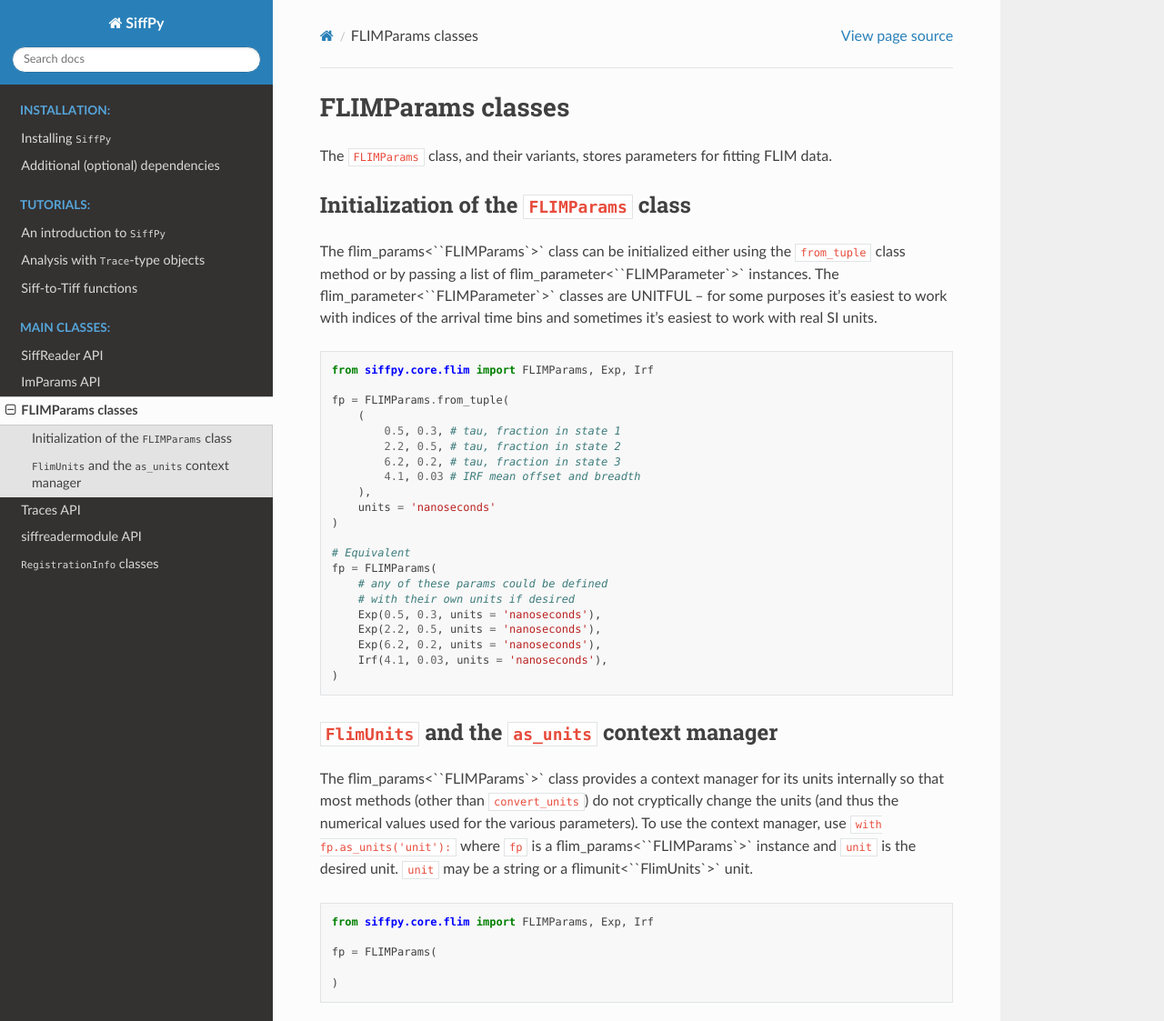
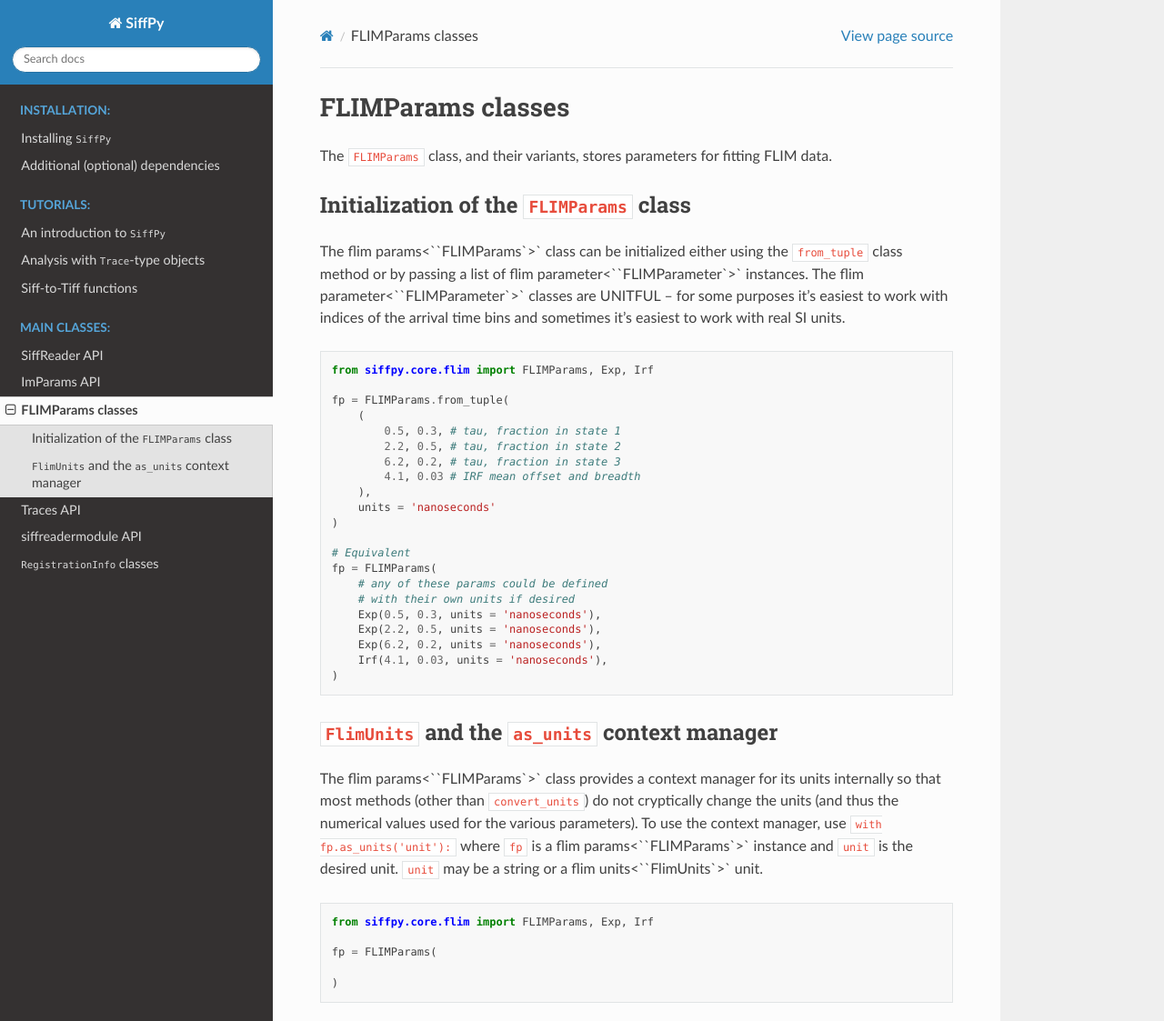
Before and after one commit to MaimonLab/SiffPy, a Sphinx documentation site: the page built from docs/flim_params.rst, in a window 1280 px wide and 1400 px high, cut to the strip 0-1123 px from the top of the window. Shown: the whole strip at 91% size. Built offline with Sphinx 7.4.7 and the Read the Docs theme 2.0.0, drawn with Linux system fonts in a browser that asks for light colours.

Commit message:
A little more formatting?

```diff
--- a/docs/flim_params.rst
+++ b/docs/flim_params.rst
@@ -1,5 +1,5 @@
 FLIMParams classes
-==================
+================================================
 
 The ``FLIMParams`` class, and their variants,
 stores parameters for fitting FLIM data.
@@ -7,10 +7,10 @@
 Initialization of the ``FLIMParams`` class
 -------------------------------------------
 
-The :ref:`flim_params<``FLIMParams``>` class can be initialized
+The :ref:`flim params<``FLIMParams``>` class can be initialized
 either using the ``from_tuple`` class method or by
-passing a list of :ref:`flim_parameter<``FLIMParameter``>` instances.
-The :ref:`flim_parameter<``FLIMParameter``>` classes are UNITFUL --
+passing a list of :ref:`flim parameter<``FLIMParameter``>` instances.
+The :ref:`flim parameter<``FLIMParameter``>` classes are UNITFUL --
 for some purposes it's easiest to work with indices of the arrival
 time bins and sometimes it's easiest to work with real SI units.
 
@@ -41,15 +41,15 @@
 ``FlimUnits`` and the ``as_units`` context manager
 --------------------------------------------------
 
-The :ref:`flim_params<``FLIMParams``>` class provides a context
+The :ref:`flim params<``FLIMParams``>` class provides a context
 manager for its units internally so that most
 methods (other than ``convert_units``) do not
 cryptically change the units (and thus the numerical
 values used for the various parameters). To use the
 context manager, use ``with fp.as_units('unit'):``
-where ``fp`` is a :ref:`flim_params<``FLIMParams``>` instance and
+where ``fp`` is a :ref:`flim params<``FLIMParams``>` instance and
 ``unit`` is the desired unit. ``unit`` may be a
-string or a :ref:`flimunit<``FlimUnits``>` unit.
+string or a :ref:`flim units<``FlimUnits``>` unit.
 
 .. code-block:: python
 
@@ -59,15 +59,18 @@
 
     )
 
-.. _flim_units:
+.. _flim units:
+
 .. autoclass:: siffpy.core.flim.flimunits.FlimUnits
     :members:
 
-.. _flim_params:
+.. _flim params:
+
 .. autoclass:: siffpy.core.flim.flimparams.FLIMParams
     :members:
 
-.. _flim_parameter:
+.. _flim parameter:
+
 .. autoclass:: siffpy.core.flim.flimparams.FLIMParameter
     :members:
 
--- a/docs/registration_info.rst
+++ b/docs/registration_info.rst
@@ -85,12 +85,14 @@
 objects without learning to use this specific framework if they want...
 
 .. _registration_type:
+
 .. autoclass:: siffpy.core.utils.registration_tools.registration_info.RegistrationType
    :members:
    :undoc-members:
    :show-inheritance:
 
 .. _registration_info_abc:
+
 .. autoclass:: siffpy.core.utils.registration_tools.registration_info.RegistrationInfo
    :members:
    :undoc-members:
```
